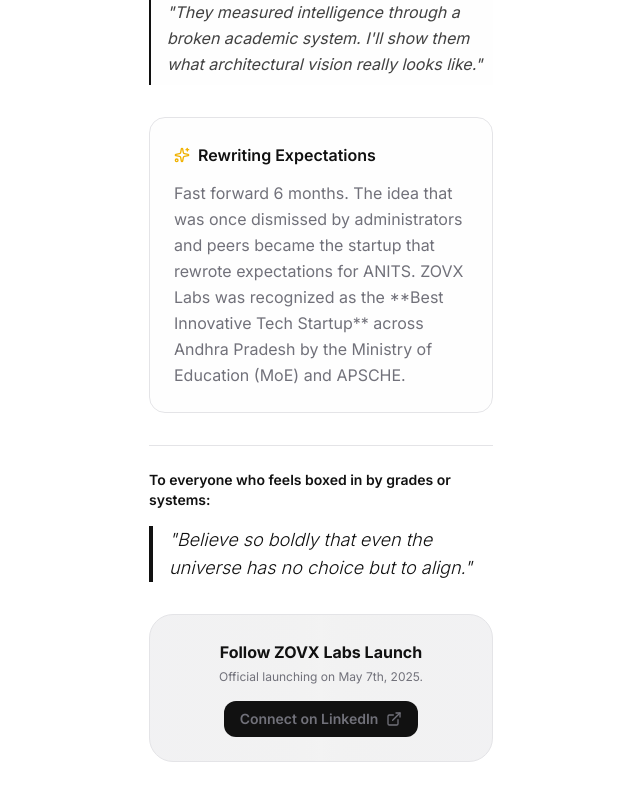
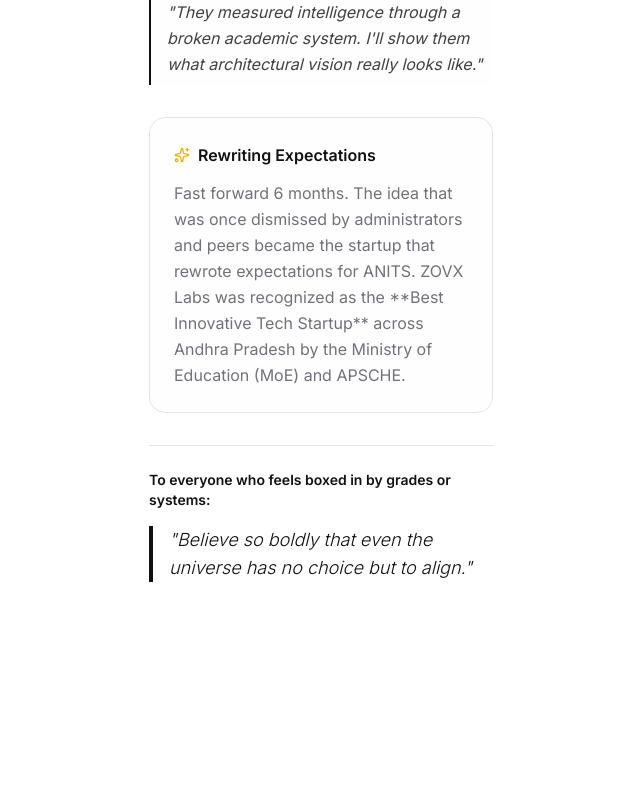
Before and after one commit to Karthik-vangapandu8/portfolio, a Next.js app: page /startup-journey in a window 1280 px wide. Shown: the part 1363-2163 px from the top of the page, without its empty margins (459-1099 px from the left). After the commit the page ends 2081 px from the top, so only its background shows below. Built offline with nearby package versions, Linux system fonts and the light colour scheme.

Commit message:
Remove unused Call to Action section and clean up unused ExternalLink import

```diff
--- a/app/startup-journey/page.tsx
+++ b/app/startup-journey/page.tsx
@@ -1,7 +1,7 @@
 "use client";
 
 import { motion } from "framer-motion";
-import { ArrowLeft, Award, Calendar, ExternalLink, ShieldAlert, Sparkles, Info } from "lucide-react";
+import { ArrowLeft, Award, Calendar, ShieldAlert, Sparkles, Info } from "lucide-react";
 import Link from "next/link";
 
 export default function StartupJourney() {
@@ -108,23 +108,6 @@
               "Believe so boldly that even the universe has no choice but to align."
             </blockquote>
           </div>
-
-          {/* Call to Action */}
-          <div className="p-4 sm:p-6 rounded-3xl border bg-gradient-to-r from-border/50 via-primary/5 to-border/50 text-center flex flex-col items-center gap-4">
-            <div>
-              <h4 className="text-foreground font-bold">Follow ZOVX Labs Launch</h4>
-              <p className="text-xs text-muted-foreground mt-1">Official launching on May 7th, 2025.</p>
-            </div>
-             <a
-              href="https://www.linkedin.com/in/vangapandu-karthik/"
-              target="_blank"
-              rel="noopener noreferrer"
-              className="inline-flex items-center gap-2 px-4 py-2 bg-primary text-primary-foreground font-semibold text-sm rounded-xl hover:opacity-90 transition-opacity"
-            >
-              Connect on LinkedIn
-              <ExternalLink className="w-4 h-4" />
-            </a>
-          </div>
         </div>
       </div>
     </div>
```
